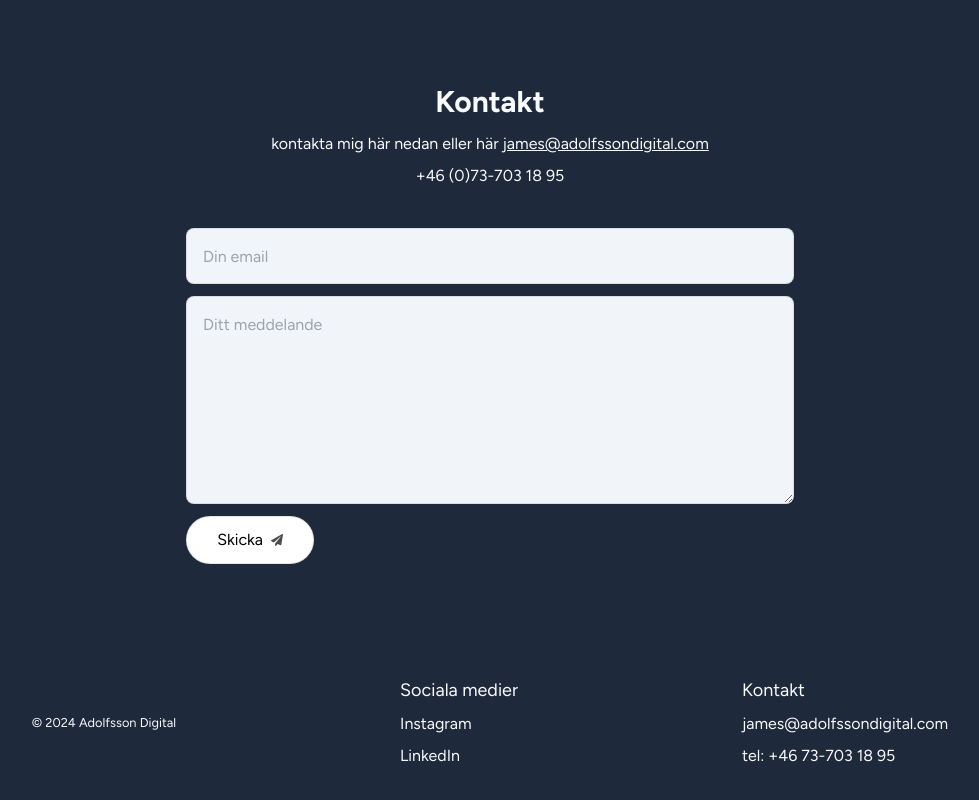
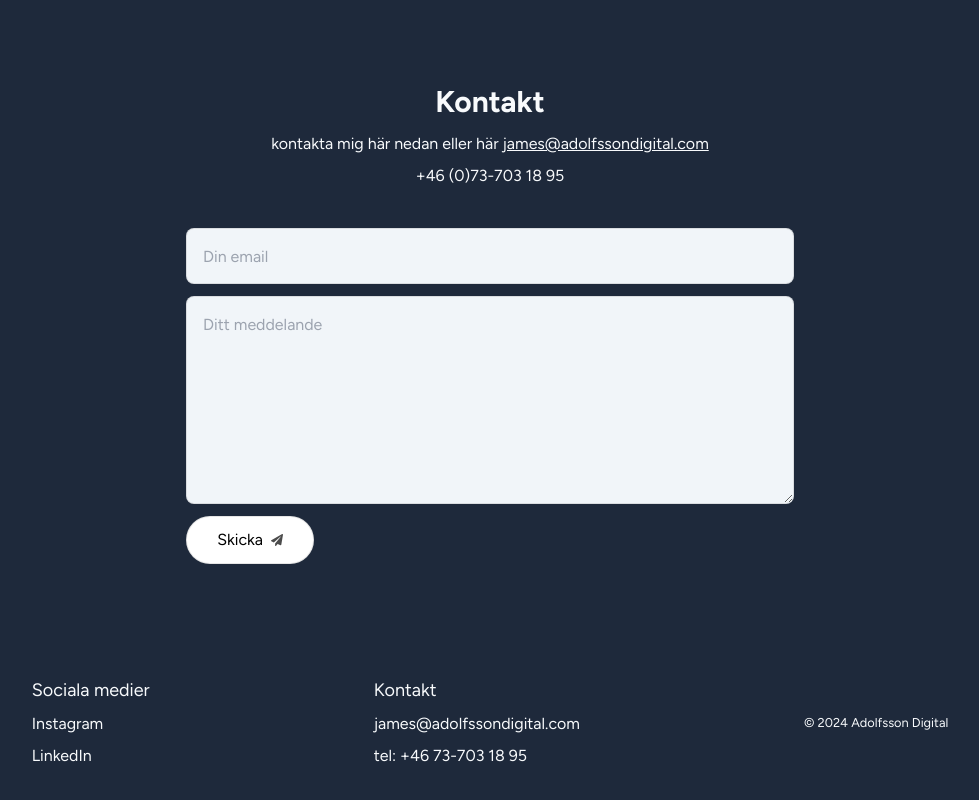
Before and after one commit to adolfssonjames/adolfssondev-app, a Next.js app: page / in a window 1280 px wide. Shown: the part 5381-6181 px from the top of the page, without its empty margins (150-1129 px from the left). Built offline with nearby package versions, Linux system fonts and the light colour scheme; no server answers.

Commit message:
mobile navbar full height & social media hyperlinks

```diff
--- a/src/components/footer.tsx
+++ b/src/components/footer.tsx
@@ -5,16 +5,21 @@ export default function Footer() {
     <footer>
       <section className="flex flex-col items-center sm:flex-row gap-10 pb-10 sm:gap-56 justify-center dark:text-slate-700">
         <div>
-          <small> &copy; 2024 Adolfsson Digital </small>{" "}
-        </div>
-        <div>
           <ul className="flex flex-col gap-2 text-center sm:text-start">
             <p className="text-lg text-center sm:text-start">Sociala medier</p>
             <li>
-              Instagram <a></a>
+              Instagram{" "}
+              <a
+                href="https://www.instagram.com/jamesadolfsson"
+                target="_blank"
+              ></a>
             </li>
             <li>
-              LinkedIn <a></a>
+              LinkedIn{" "}
+              <a
+                href="https://www.linkedin.com/in/james-adolfsson"
+                target="_blank"
+              ></a>
             </li>
           </ul>
         </div>
@@ -31,6 +36,9 @@ export default function Footer() {
             </li>
           </ul>
         </div>
+        <div>
+          <small> &copy; 2024 Adolfsson Digital </small>{" "}
+        </div>
       </section>
     </footer>
   );
--- a/src/components/header.tsx
+++ b/src/components/header.tsx
@@ -31,7 +31,7 @@ export default function Header() {
       </div>
 
       {isOpen && (
-        <nav className="fixed top-0 left-0 w-full h-1/2  text-white bg-slate-950 bg-opacity-95 dark:bg-slate-100 dark:bg-opacity-95 dark:text-slate-950 text-lg">
+        <nav className="fixed top-0 left-0 w-full h-full  text-white bg-slate-950 bg-opacity-95 dark:bg-slate-100 dark:bg-opacity-95 dark:text-slate-950 text-lg">
           <ul className="mt-14 text-center w-full">
             {links.map((link) => (
               <li className="py-2" key={link.hash}>
@@ -52,7 +52,7 @@ export default function Header() {
             className="absolute top-2 right-2 text-white"
             onClick={() => setIsOpen(false)}
           >
-            <FaRegWindowClose className="text-white dark:text-slate-700 text-3xl" />
+            <FaRegWindowClose className="text-white dark:text-slate-700 text-3xl mt-1 mr-2" />
           </button>
         </nav>
       )}
```
